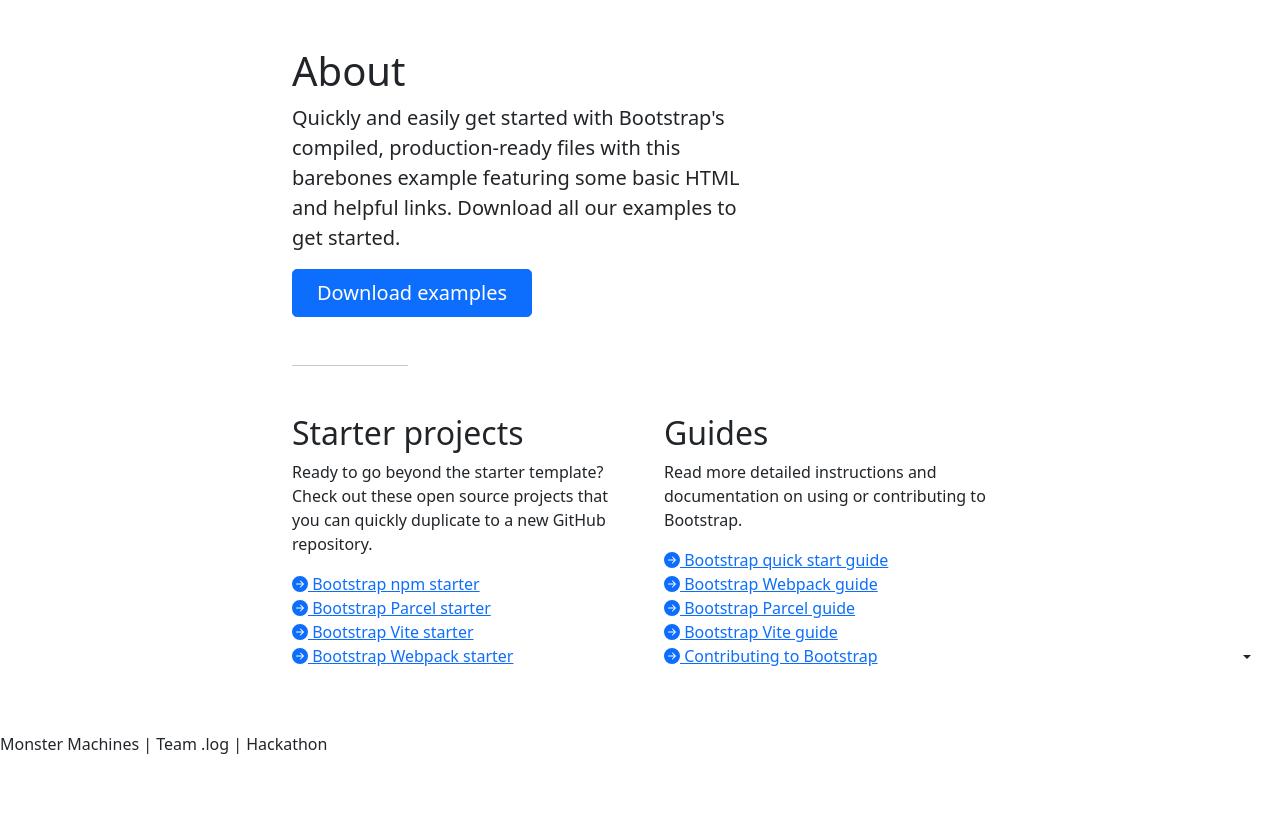
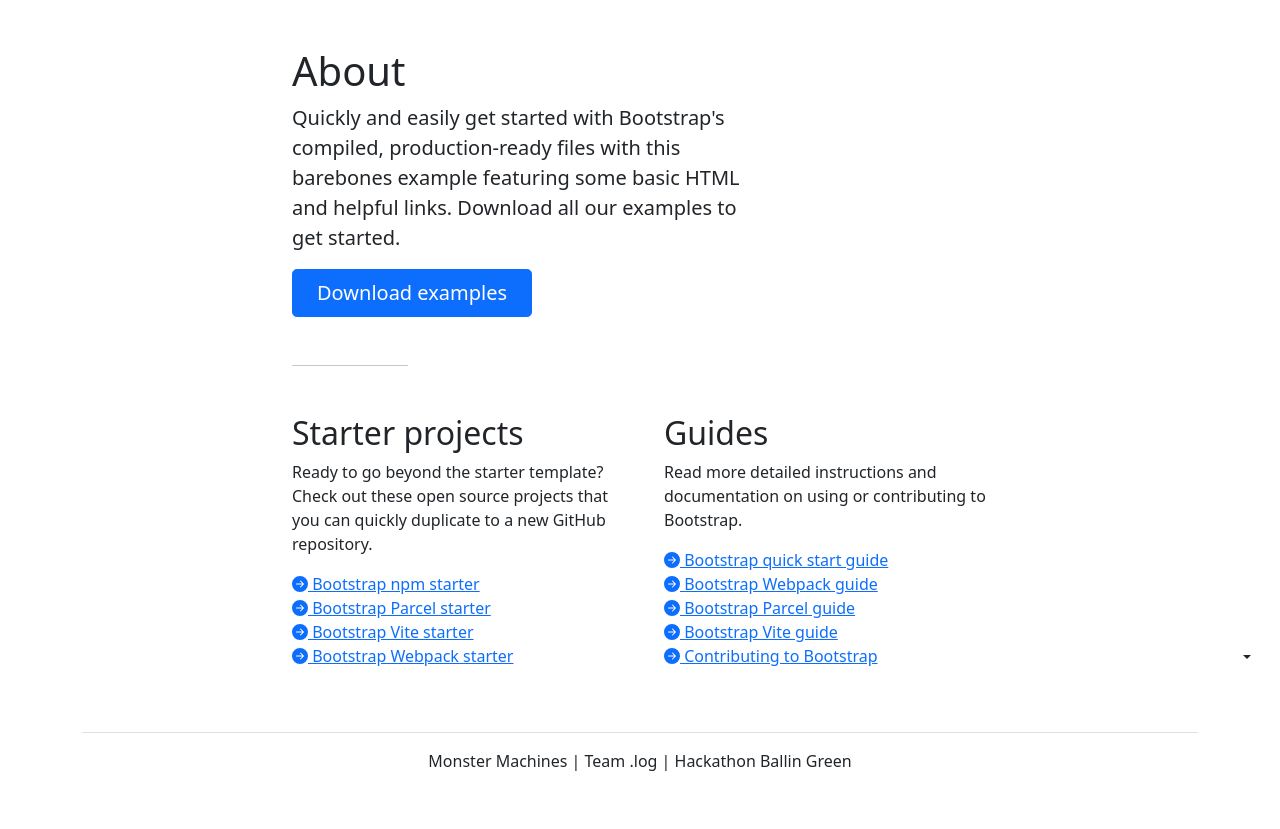
Before and after one commit to cylissama/imaginebgky_hackathon_2024, a Django app: page / in a window 1280 px wide. Shown: the part 106-935 px from the top of the page. Before the commit the page ends 860 px from the top, so only its background shows below. Run offline with Django 5.2, Linux system fonts and the light colour scheme; some libraries are stand-ins or nearby versions.

Commit message:
Updated footer.html
🤑🤑🤑🤑

```diff
--- a/hack_site/home/templates/home/footer.html
+++ b/hack_site/home/templates/home/footer.html
@@ -1,3 +1,8 @@
-<footer>
-    <p> Monster Machines | Team .log | Hackathon </p>
-</footer>
+<div class="container">
+    <footer>
+        <div class="d-flex flex-wrap justify-content-center py-3 mb-4 border-top">
+            <!-- Footer content here -->
+            <p>Monster Machines | Team .log | Hackathon Ballin Green</p>
+        </div>
+    </footer>
+</div>
```
